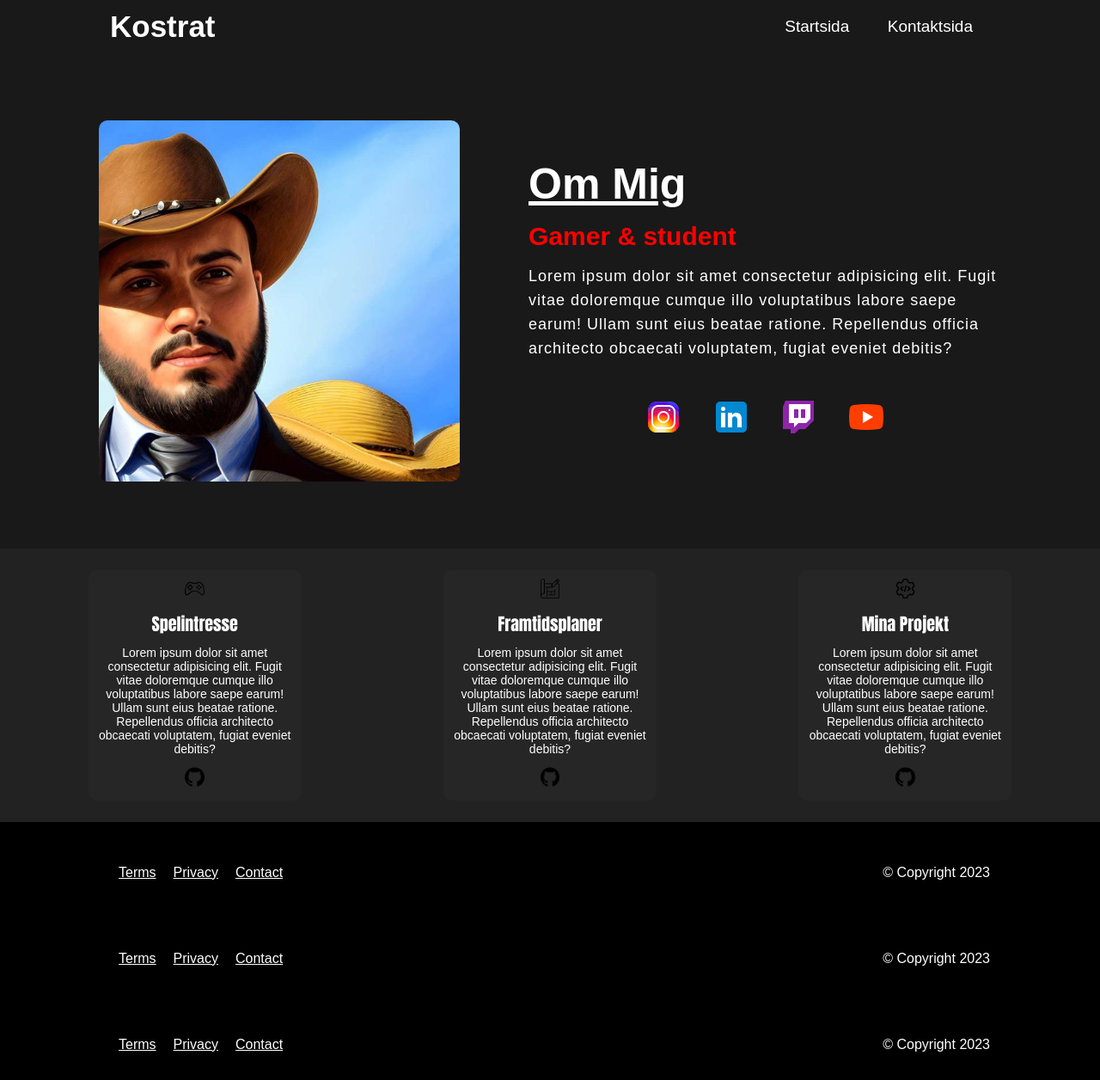
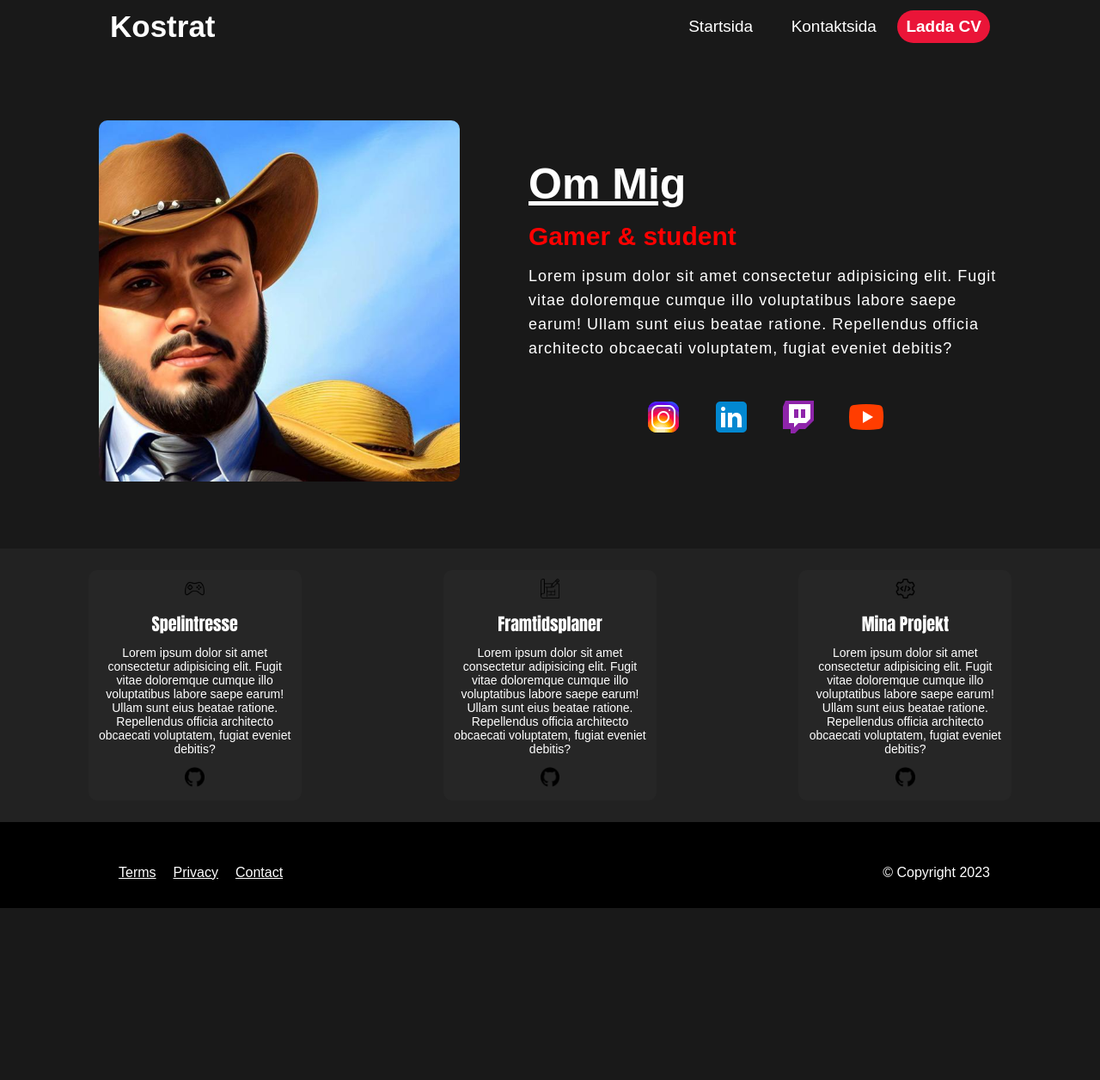
Before and after one commit to flueshot/Hemsida, a plain HTML site: page index.html in a window 1280 px wide. Shown: the whole page at 86% size. After the commit the page ends 1056 px from the top, so only its background shows below. Drawn offline with Linux system fonts and the light colour scheme; a web font is replaced by a local one.

Commit message:
added a new button for cv download

```diff
--- a/css/forum.css
+++ b/css/forum.css
@@ -1,4 +1,4 @@
-/* Center the section-container */
+
 .section-container {
     border-radius: 5px;
     background-color: #f2f2f2;
@@ -8,7 +8,6 @@
 
   }
 
-  /* Style form elements (unchanged) */
   .section-container input[type=text],
   .section-container select,
   .section-container textarea {
--- a/css/grid.css
+++ b/css/grid.css
@@ -7,6 +7,7 @@
 }
 
 .grid-object {
+
     text-align: center;
     width: 20%;
     margin: 5px;
--- a/css/main.css
+++ b/css/main.css
@@ -10,8 +10,8 @@ body{
     display: grid;
     min-height: 100vh;
     grid-template-rows: 1fr auto;
+}
 
-}
 main{
     flex-grow: 1;
 }
@@ -46,7 +46,21 @@ nav ul li a{
 }
 
 nav ul li a:hover{
-    border-radius: 1px solid aqua;
+    color: aqua;
+}
+button{
+    border: none;
+    background: #ea1538;
+    padding: 8px 10px;
+    border-radius: 30px;
+    color:white;
+    font-weight: bold;
+    font-size: 19px;
+    transition: .4s;
+}
+button:hover{
+    transform: scale(1.3);
+    cursor: pointer;
 }
 .om-mig{
     width: 100%;
--- a/index.html
+++ b/index.html
@@ -19,6 +19,7 @@
             <ul>
                 <li><a href="index.html">Startsida</a></li>
                 <li><a href="KontaktSida.html">Kontaktsida</a></li>
+                <button type="button">Ladda CV</button>
             </ul>
         </nav>
     </div>
@@ -87,36 +88,7 @@
 </main>
 <!--Grids Information-->
 <!--MittArbete-->
-<div class="footer-container">
-    <footer>
-        <div class='container'>
-                <ul>
-                    <li><a href='#'>Terms</a></li>
-                    <li><a href='#'>Privacy</a></li>
-                    <li><a href='#'>Contact</a></li>
-                    <li><a href='#'></a></li>
-                    <p>&copy; Copyright 2023</p>
-                </ul>
-            </div>
-        </div>
-        </div>
-    </footer>
-</div>
-<div class="footer-container">
-    <footer>
-        <div class='container'>
-                <ul>
-                    <li><a href='#'>Terms</a></li>
-                    <li><a href='#'>Privacy</a></li>
-                    <li><a href='#'>Contact</a></li>
-                    <li><a href='#'></a></li>
-                    <p>&copy; Copyright 2023</p>
-                </ul>
-            </div>
-        </div>
-        </div>
-    </footer>
-</div>
+
 <!--MittArbete-->
 <!--Footer#333-->
 <div class="footer-container">
```
